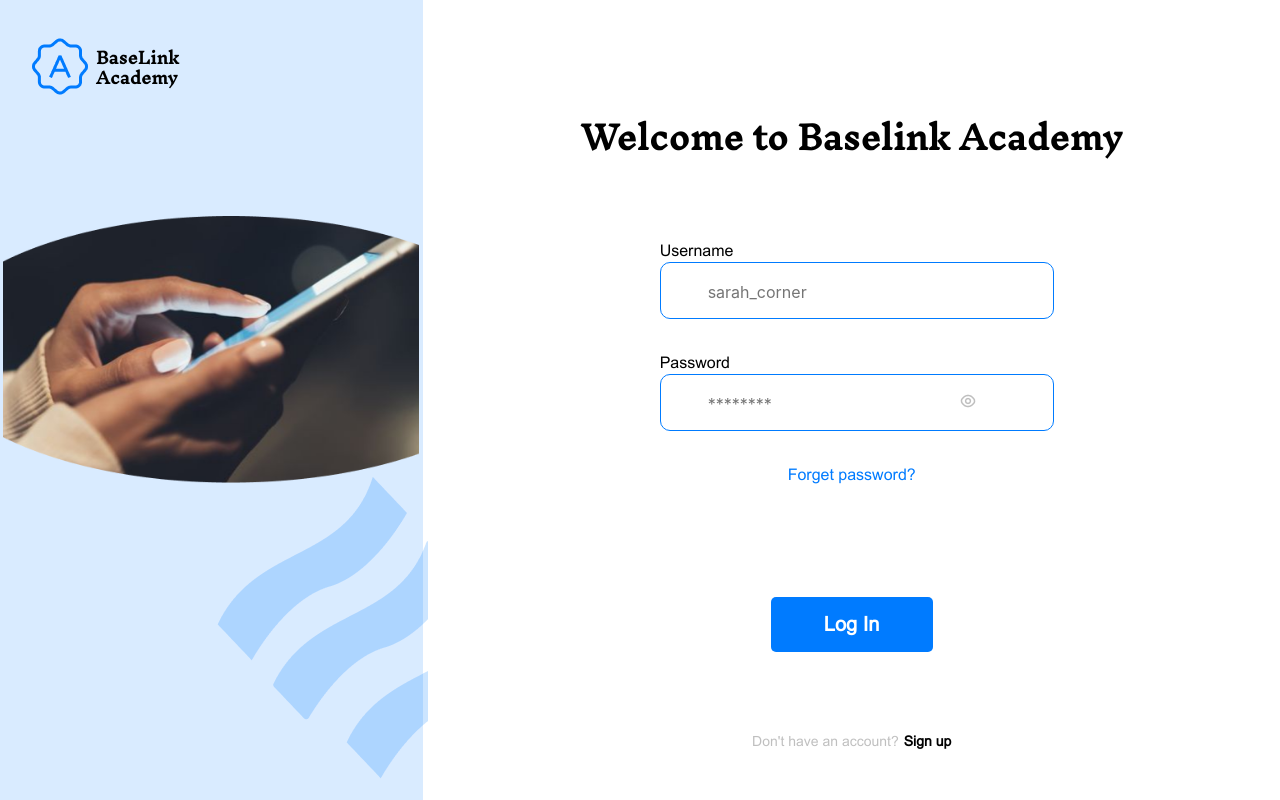
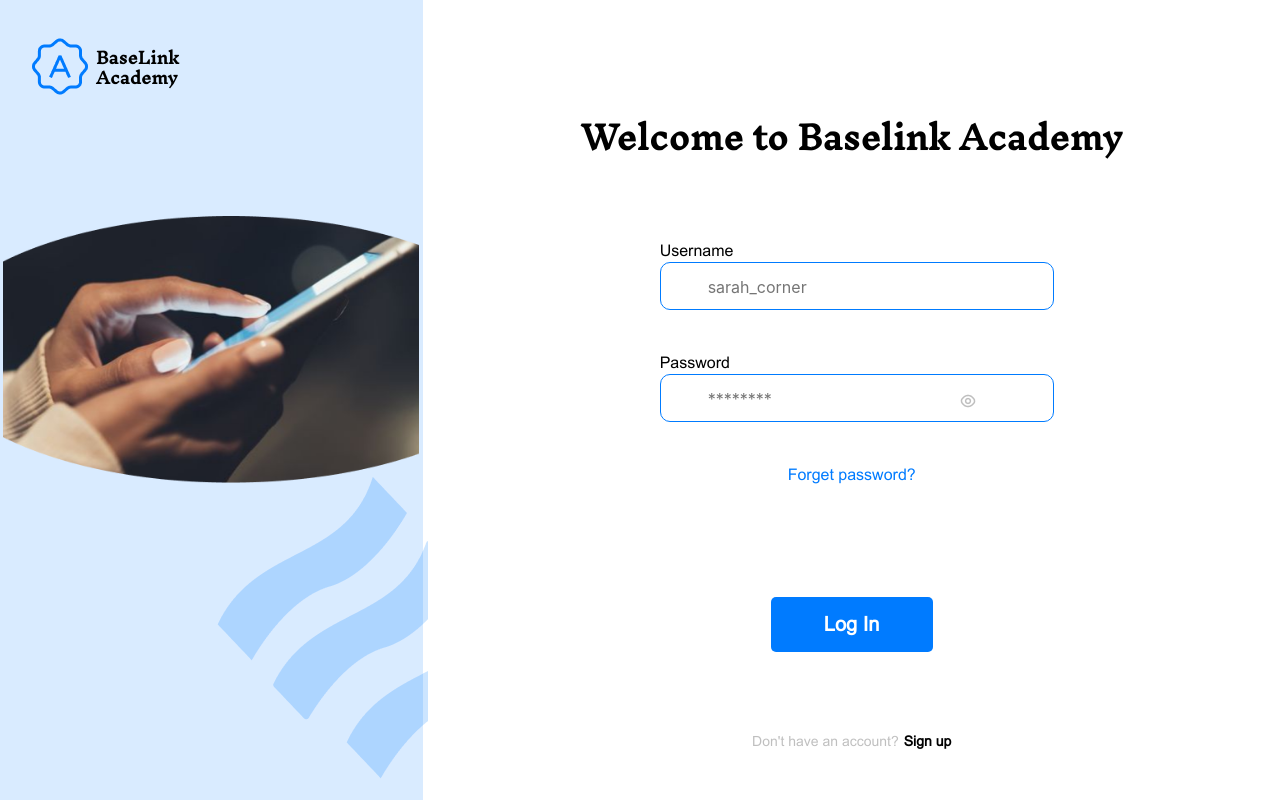
Before and after one commit to Gideonthegre8t/baselink-academy, a React (Create React App) app: page /login in a window 1280 px wide. Shown: the top 800 px of the page. Built offline with nearby package versions, Linux system fonts and the light colour scheme.

Commit message:
website grade

```diff
--- a/src/pages/Authentication/index.css
+++ b/src/pages/Authentication/index.css
@@ -87,7 +87,7 @@ label {
     position: absolute;
     margin-left: -15%;
     width: 394px;
-    height: Fixed (48px) px;
+    height: 48px;
     padding: 4px 47px 4px 47px;
     border-radius: 10px;
     border: 1px solid #007bff;
```
